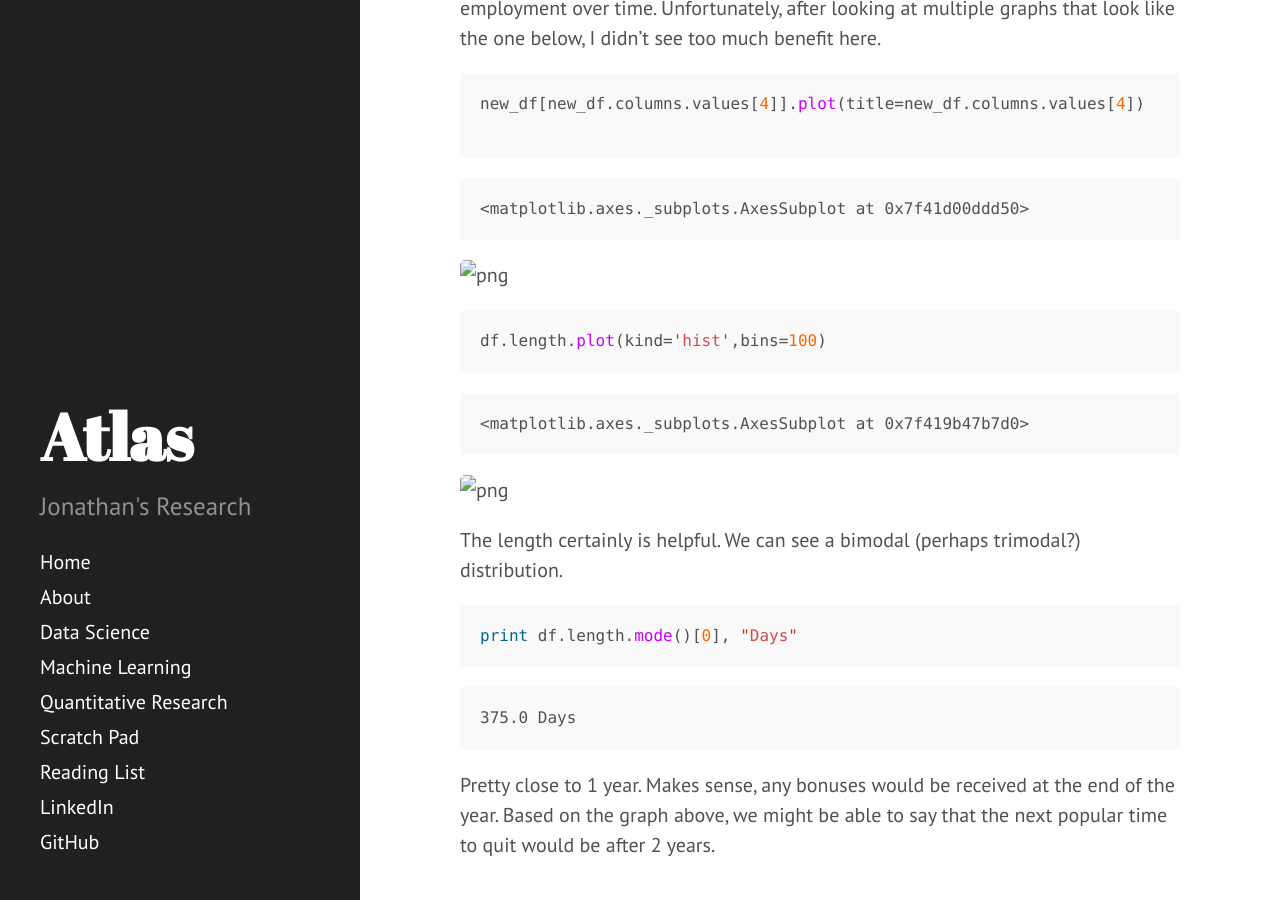
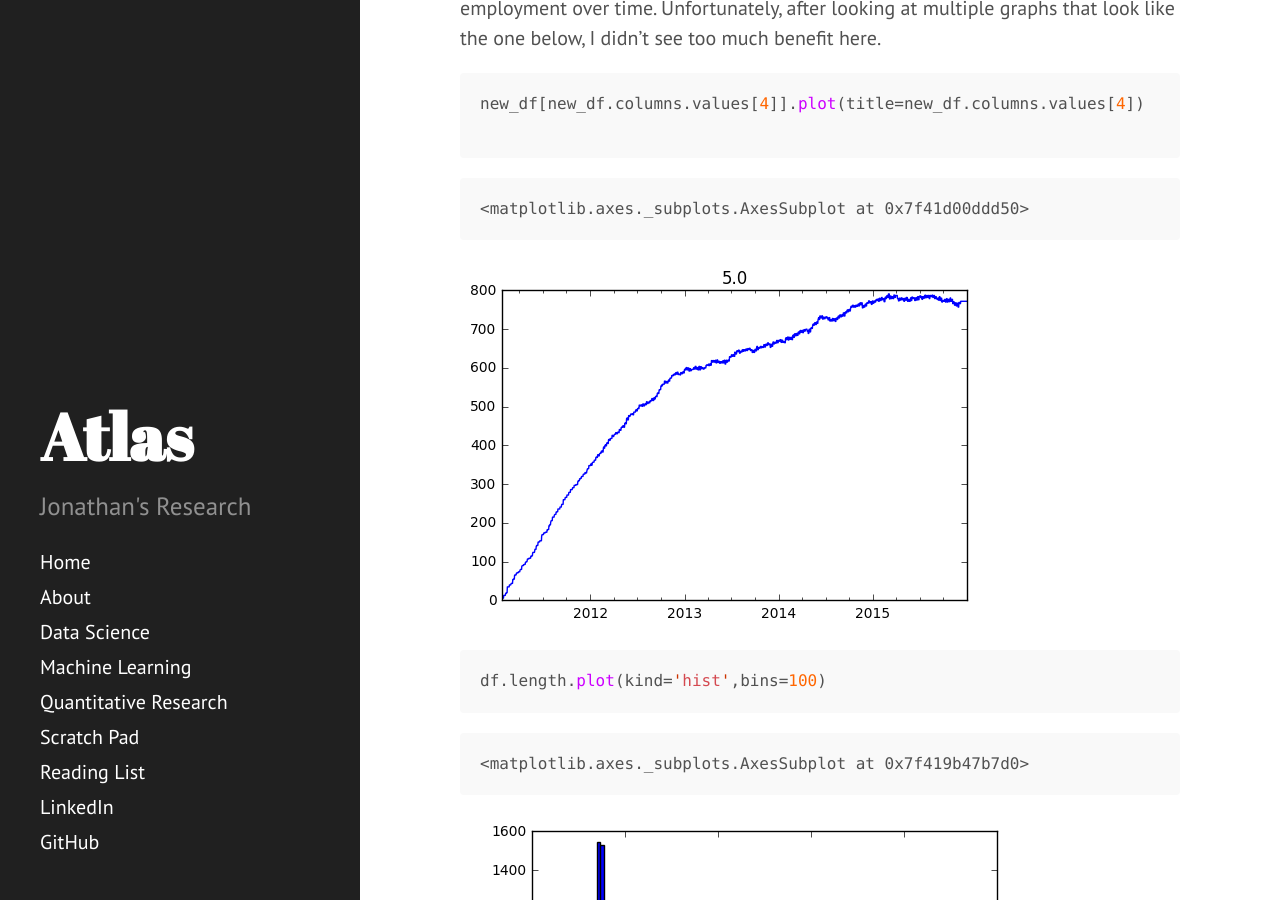
Before and after one commit to JonathanJohann/Research, a Jekyll site: the page built from _posts/Data_Science/2016-12-29-EmployeeRetention.md, in a window 1280 px wide and 900 px high, scrolled down 3231 px. Built offline with Jekyll 4.4.1, drawn with Linux system fonts in a browser that asks for light colours; Markdown is read by kramdown in place of the engine named in the settings.

Commit message:
Update 2016-12-29-EmployeeRetention.md

```diff
--- a/_posts/Data_Science/2016-12-29-EmployeeRetention.md
+++ b/_posts/Data_Science/2016-12-29-EmployeeRetention.md
@@ -286,7 +286,7 @@ new_df[new_df.columns.values[4]].plot(title=new_df.columns.values[4])
 
 
 
-![png](output_19_1.png)
+![png](https://raw.githubusercontent.com/JonathanJohann/Research/master/_posts/Data_Science/Pics/output_19_1.png)
 
 
 
@@ -302,7 +302,7 @@ df.length.plot(kind='hist',bins=100)
 
 
 
-![png](output_20_1.png)
+![png](https://raw.githubusercontent.com/JonathanJohann/Research/master/_posts/Data_Science/Pics/output_20_1.png)
 
 
 The length certainly is helpful. We can see a bimodal (perhaps trimodal?) distribution.
```
